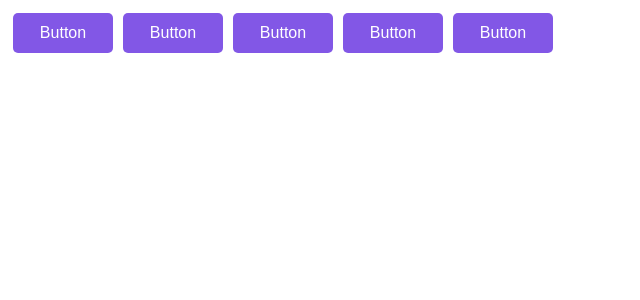
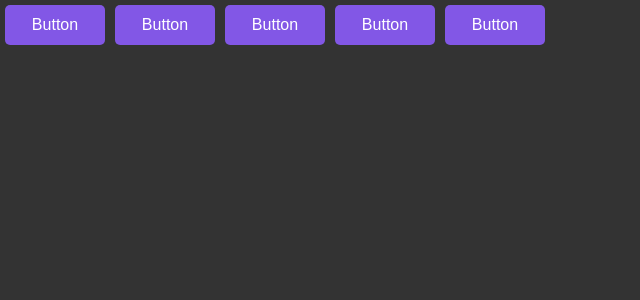
Before and after one commit to felipemjesus/rocketseat-reactjs, a React (Vite) app in the folder aulas/02-aprofundando-em-hooks/: page / in a window 1280 px wide. Shown: the top 300 px of the page, without its empty margins (0-640 px from the left). Built offline with nearby package versions, Linux system fonts and the light colour scheme.

Commit message:
Aula - Estilos globais

```diff
--- a/aulas/02-aprofundando-em-hooks/src/App.tsx
+++ b/aulas/02-aprofundando-em-hooks/src/App.tsx
@@ -1,6 +1,7 @@
 import { Button } from "./components/Button";
 import { ThemeProvider } from "styled-components";
 import { defaultTheme } from "./styles/themes/default";
+import { GlobalStyle } from "./styles/global";
 
 export function App() {
   return (
@@ -10,6 +11,8 @@
       <Button variant="success" />
       <Button variant="danger" />
       <Button />
+
+      <GlobalStyle />
     </ThemeProvider>
   )
 }
--- /dev/null
+++ b/aulas/02-aprofundando-em-hooks/src/styles/global.ts
@@ -0,0 +1,14 @@
+import { createGlobalStyle } from "styled-components"
+
+export const GlobalStyle = createGlobalStyle`
+    * {
+        margin: 0;
+        padding: 0;
+        box-sizing: border-box;
+    }
+
+    body {
+        background: #333;
+        color: #fff;
+    }
+`
--- a/aulas/02-aprofundando-em-hooks/src/styles/themes/default.ts
+++ b/aulas/02-aprofundando-em-hooks/src/styles/themes/default.ts
@@ -2,4 +2,6 @@
     primary: '#8257E6',
     secondary: 'orange',
     white: '#fff',
+    background: '#f2f2f2',
+    text: '#333'
 }
```
